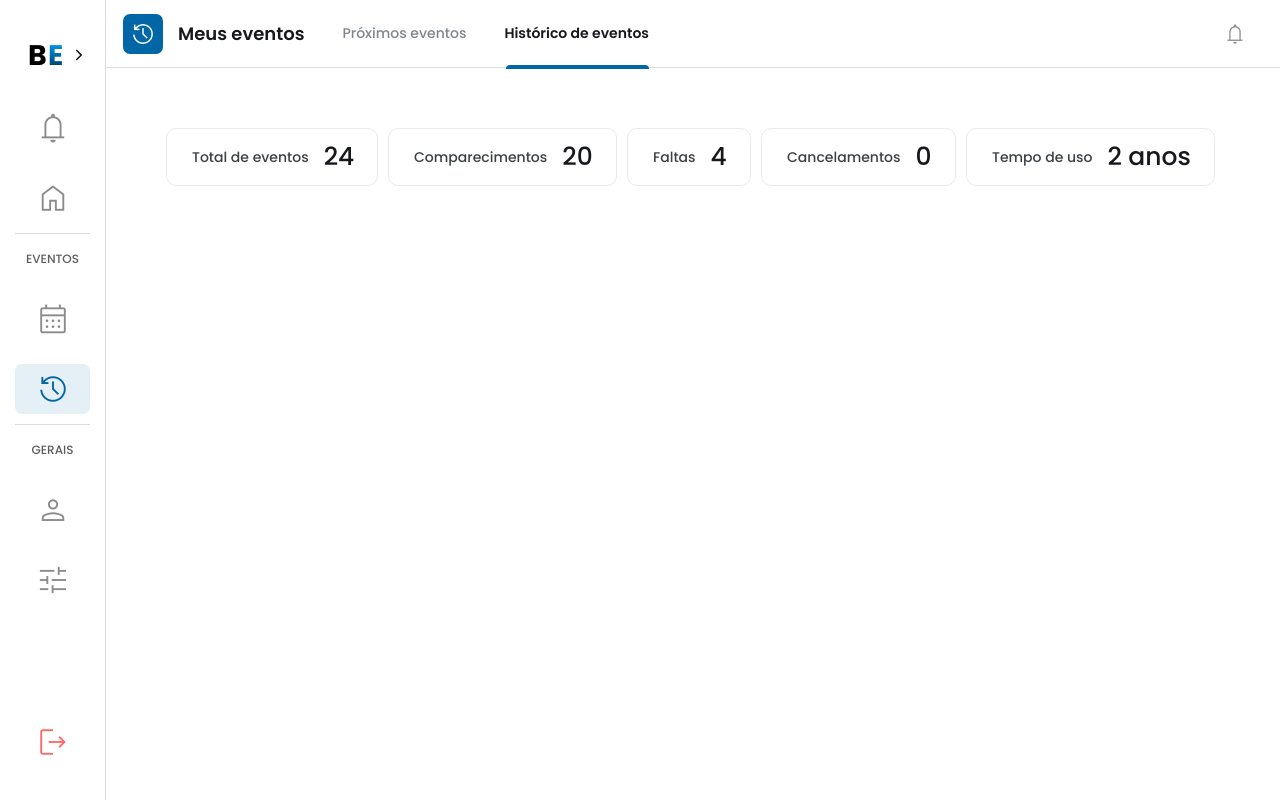
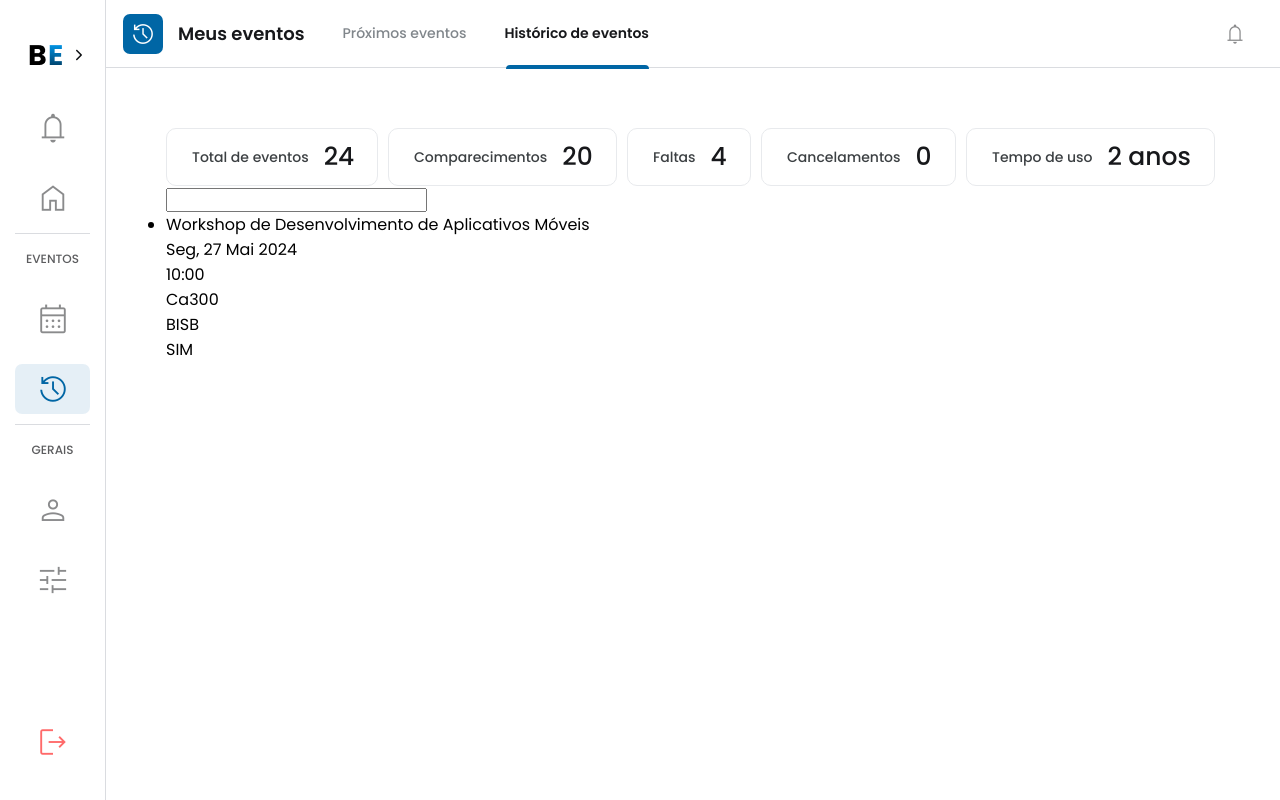
Before and after one commit to EsyProject/EsyFrontend, a React (Vite) app: page /Historic in a window 1280 px wide. Built offline with nearby package versions, Linux system fonts and the light colour scheme.

Commit message:
feat: add new page Searchbar.jsx

```diff
--- /dev/null
+++ b/src/components/Searchbar/Searchbar.jsx
@@ -0,0 +1,23 @@
+
+
+const Searchbar = () => {
+  return (
+    <div>
+
+      <input type="search" />
+
+      <ul>
+        <li>
+          <p>Workshop de Desenvolvimento de Aplicativos Móveis</p>
+          <p>Seg, 27 Mai 2024</p>
+          <p>10:00</p>
+          <p>Ca300</p>
+          <p>BISB</p>
+          <p>SIM</p>
+        </li>
+      </ul>
+    </div>
+  )
+}
+
+export default Searchbar
--- a/src/pages/Historic/Historic.jsx
+++ b/src/pages/Historic/Historic.jsx
@@ -1,5 +1,5 @@
 import { useState } from "react";
-import { Sidebar, Navbar } from "../../pages/index";
+import { Sidebar, Navbar, Searchbar } from "../../pages/index";
 import "./Historic.css";
 
 const Historic = () => {
@@ -51,6 +51,10 @@ const Historic = () => {
             </h4>
           </div>
         </div>
+
+        <Searchbar />
+
+
       </div>
     </div>
   );
--- a/src/pages/index.js
+++ b/src/pages/index.js
@@ -12,6 +12,7 @@ import CustomSelect from "../components/CustomSelect/CustomSelect";
 import Sidebar from "../components/Sidebar/Sidebar";
 import SidebarIcon from "../components/SidebarIcon/SidebarIcon";
 import Navbar from "../components/Navbar/Navbar";
+import Searchbar from "../components/Searchbar/Searchbar";
 
 import ImageLogin from "../assets/img-login.png";
 import ImageRegisterBack from "../assets/img-register.png";
@@ -28,6 +29,7 @@ export {
   Historic,
   Schedule,
   InteractiveBubble,
+  Searchbar,
   AnimatedImage,
   Input,
   CustomSelect,
```
